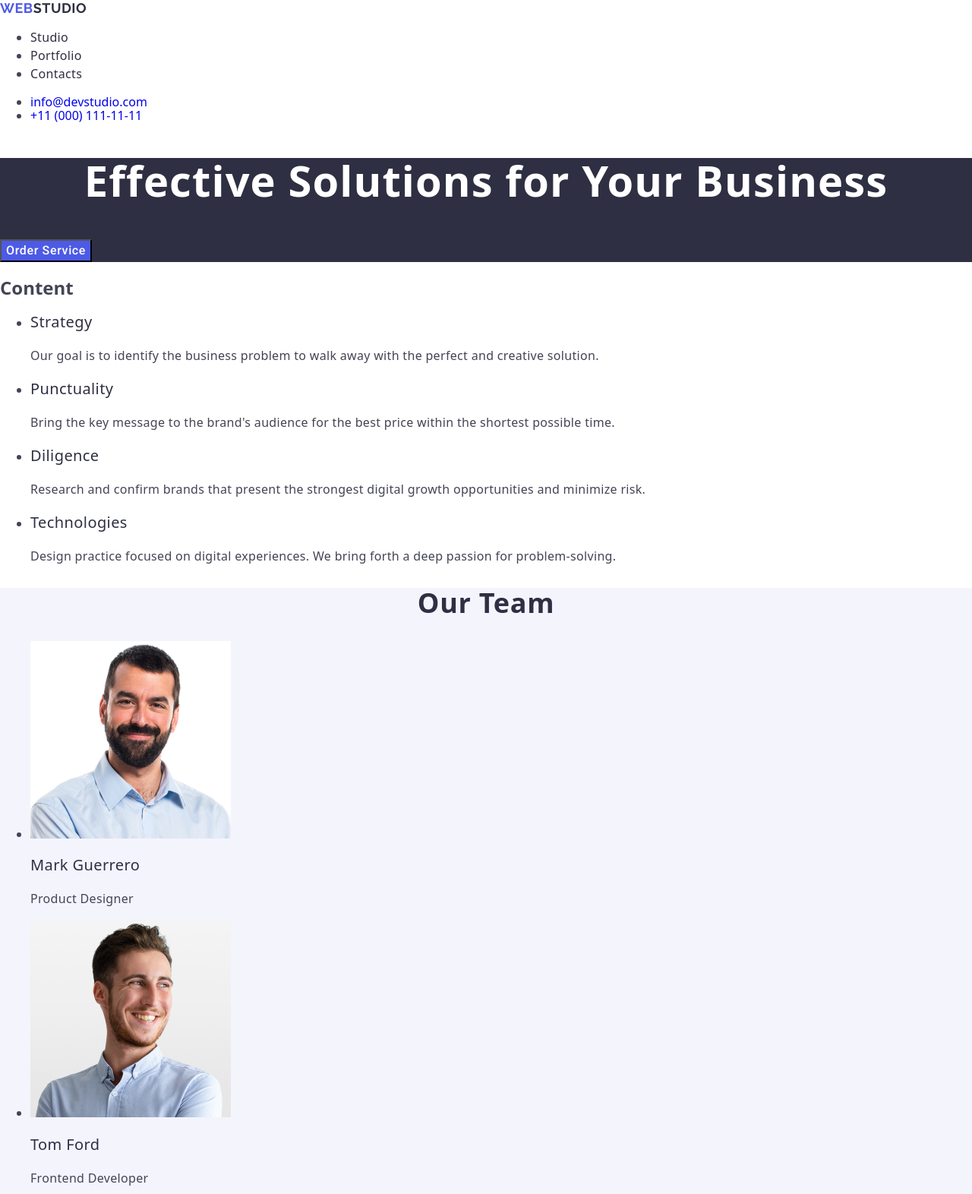
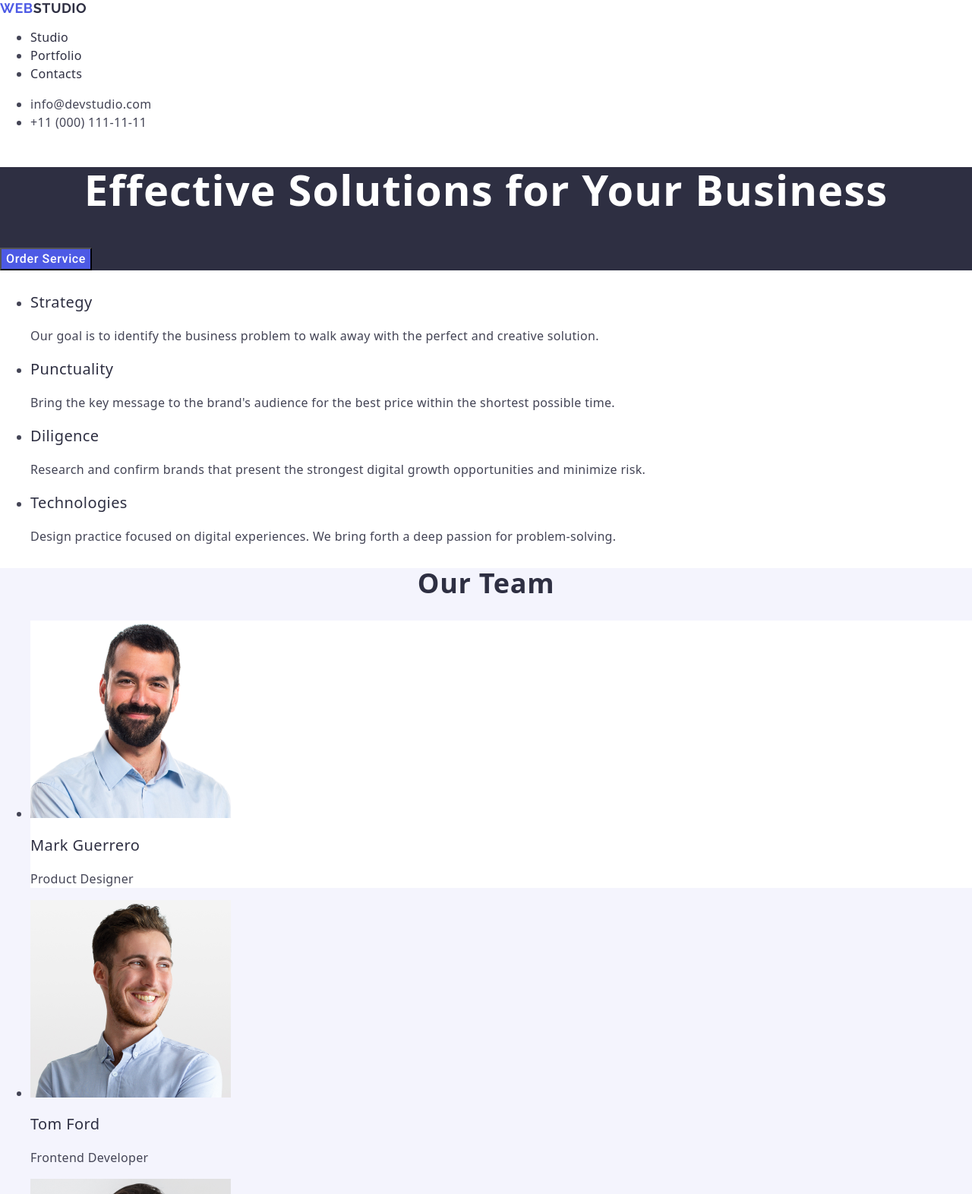
Before and after one commit to FunkeDer/goit-markup-hw-02, a plain HTML site: page index.html in a window 1280 px wide. Shown: the top 1572 px of the page at 76% size. Drawn offline with nearby package versions, Linux system fonts and the light colour scheme.

Commit message:
fourth commit

```diff
--- a/CSS/styles.css
+++ b/CSS/styles.css
@@ -39,7 +39,7 @@ a{
     font-style: normal;
 }
 
-.haeder-address-a{
+.header-address-a{
     font-size: 16px;
     line-height: 1.5;
     letter-spacing: 0.02em;
@@ -132,3 +132,6 @@ a{
     color: #F4F4FD;
     letter-spacing: 0.02em;
 }
+.third-section-li{
+    background-color: #ffffff;
+}
--- a/index.html
+++ b/index.html
@@ -19,10 +19,10 @@
                     <a href="./index.html" class="nav-a-studio">Studio</a>
                 </li>
                 <li >
-                    <a href="" class="nav-a-portfolio">Portfolio</a>
+                    <a href="" class="nav-a-studio">Portfolio</a>
                 </li>
                 <li class="nav-li-contacts">
-                    <a href="" class="nav-a-contacts">Contacts</a>
+                    <a href="" class="nav-a-studio">Contacts</a>
                 </li>
             </ul>
         </nav>
@@ -45,7 +45,7 @@
         </section>
 
         <section>
-            <h2>Content</h2>
+            <h2 class="third-section-h2"></h2>
             <ul>
                 <li>
                     <h3 class="second-section-h3">Strategy</h3>
@@ -69,7 +69,7 @@
         <section class="third-section">
             <h2 class="third-section-h2">Our Team</h2>
             <ul>
-                <li>
+                <li class="third-section-li">
                     <img src="./images/mark.jpg" alt="Mark Guerrero" width="264"/>
                     <h3 class="third-section-h3">Mark Guerrero</h3>
                     <p class="second-section-p">Product Designer</p>
```
